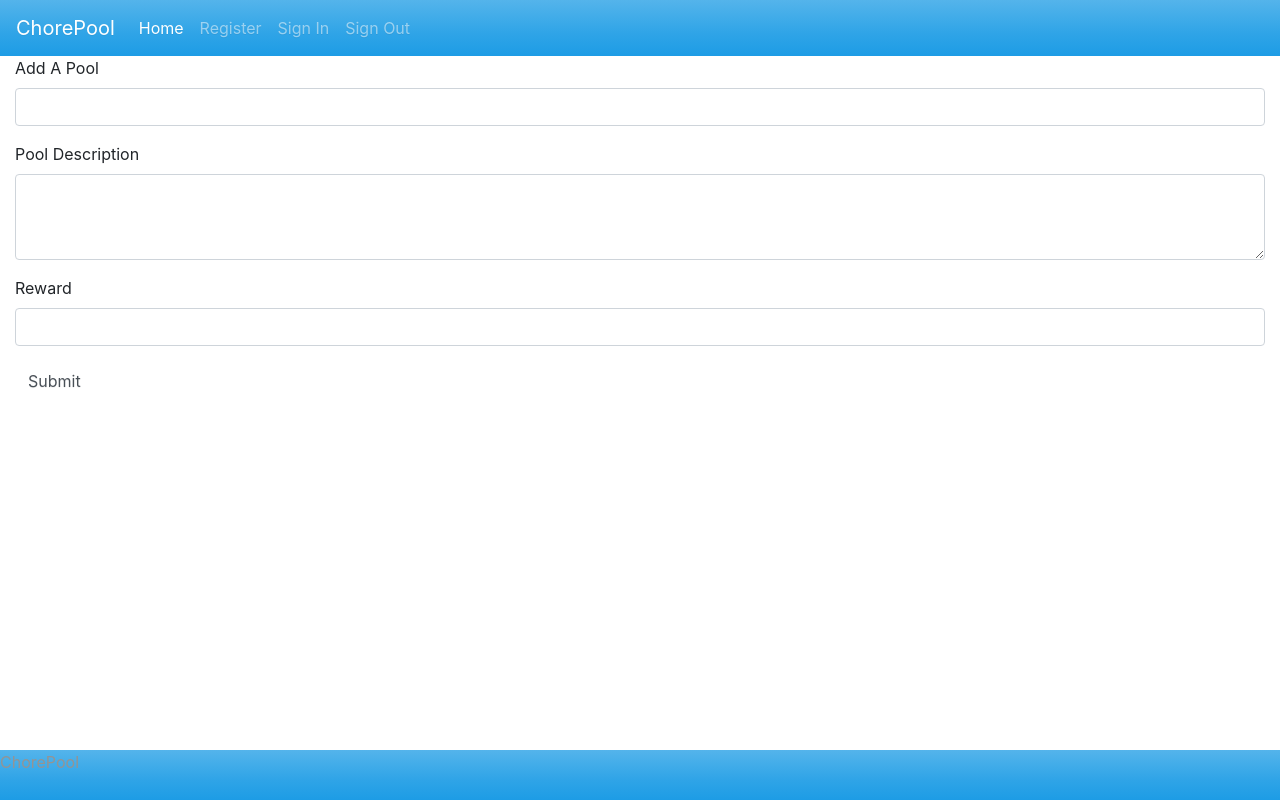
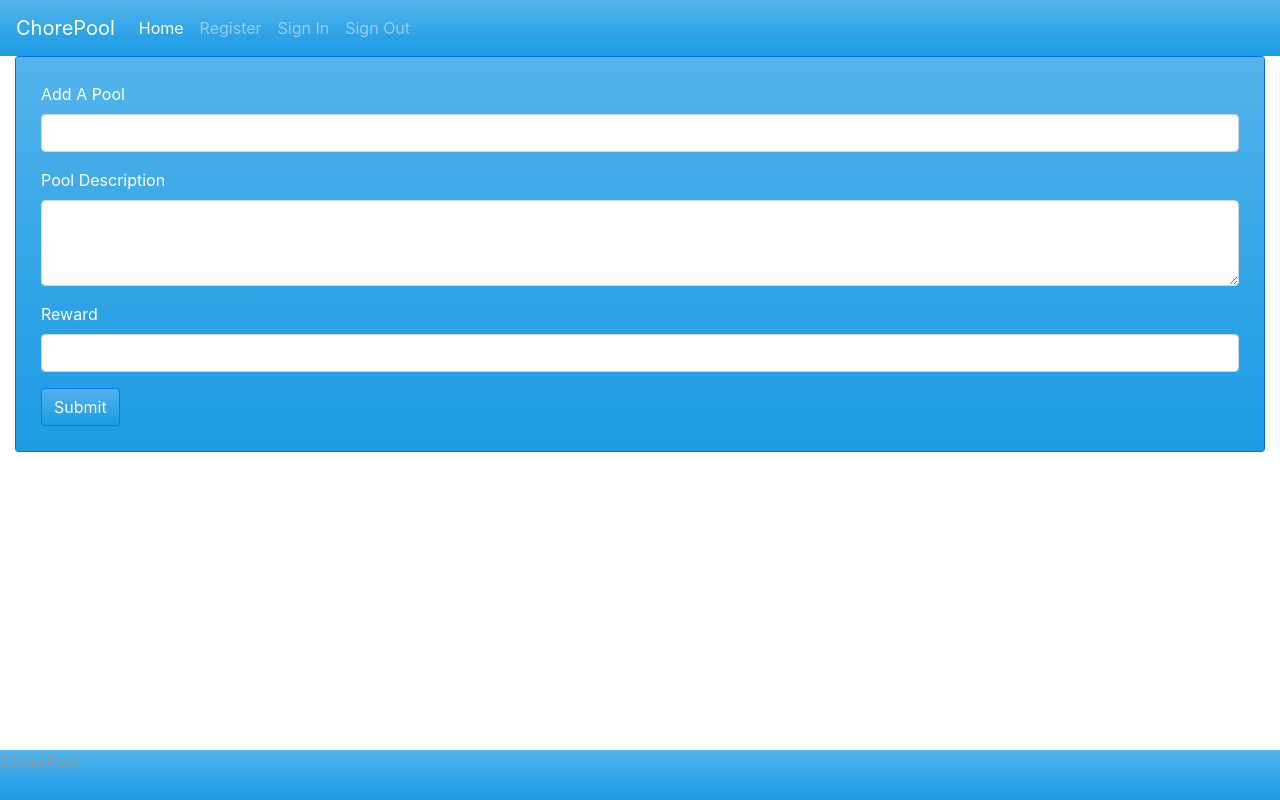
Before and after one commit to GRIFF91/Get-It-Done, a React (Create React App) app in the folder client/: page /createPool in a window 1280 px wide. Built offline with nearby package versions, Linux system fonts and the light colour scheme; a web font is replaced by a local one.

Commit message:
updated addChore and createPool page

```diff
--- a/client/src/App.js
+++ b/client/src/App.js
@@ -40,7 +40,7 @@ class App extends Component {
               {<Route exact path='/signIn' component={signIn} />}
               {<Route exact path='/poolTemplate' component={poolTemplate} />}
             </Switch>
-          <Footer />
+            <Footer />
         </div>
       </Router>
     );
--- a/client/src/components/footer/footer.js
+++ b/client/src/components/footer/footer.js
@@ -7,4 +7,6 @@ const Footer = () =>
     <a className="footer-content" href="#">ChorePool</a>
   </footer>
 
+
+
 export default Footer;
--- a/client/src/pages/addchore/addchore.js
+++ b/client/src/pages/addchore/addchore.js
@@ -33,6 +33,7 @@ class addChore extends Component {
     render() {
         return (
             <Container fluid>
+              <div className="card text-white bg-primary mb-3">
                 <form>
                     <div className="form-group">
                         <label htmlFor="name">Add A Chore</label>
@@ -54,13 +55,15 @@ class addChore extends Component {
                           value={this.state.description}
                           onChange={this.handleInputChange}
                         > </textarea>
+                          <br />
                         <button
                           type="submit"
-                          className="btn btn-default"
+                          className="btn btn-primary"
                           onClick={this.handleSubmit}
                         > Submit </button>
 
                 </form>
+              </div>
             </Container>
         );
     }
--- a/client/src/pages/createPool/createPool.js
+++ b/client/src/pages/createPool/createPool.js
@@ -40,6 +40,7 @@ class createPool extends Component {
     render() {
         return (
             <Container fluid>
+              <div className="card text-white bg-primary mb-3">
                 <form>
                     <div className="form-group">
                         <label htmlFor="name">Add A Pool</label>
@@ -76,11 +77,12 @@ class createPool extends Component {
 
                         <button
                           type="submit"
-                          className="btn btn-default"
+                          className="btn btn-primary"
                           onClick={this.handleSubmit}
                         > Submit </button>
 
                 </form>
+              </div>
             </Container>
         );
     }
```
